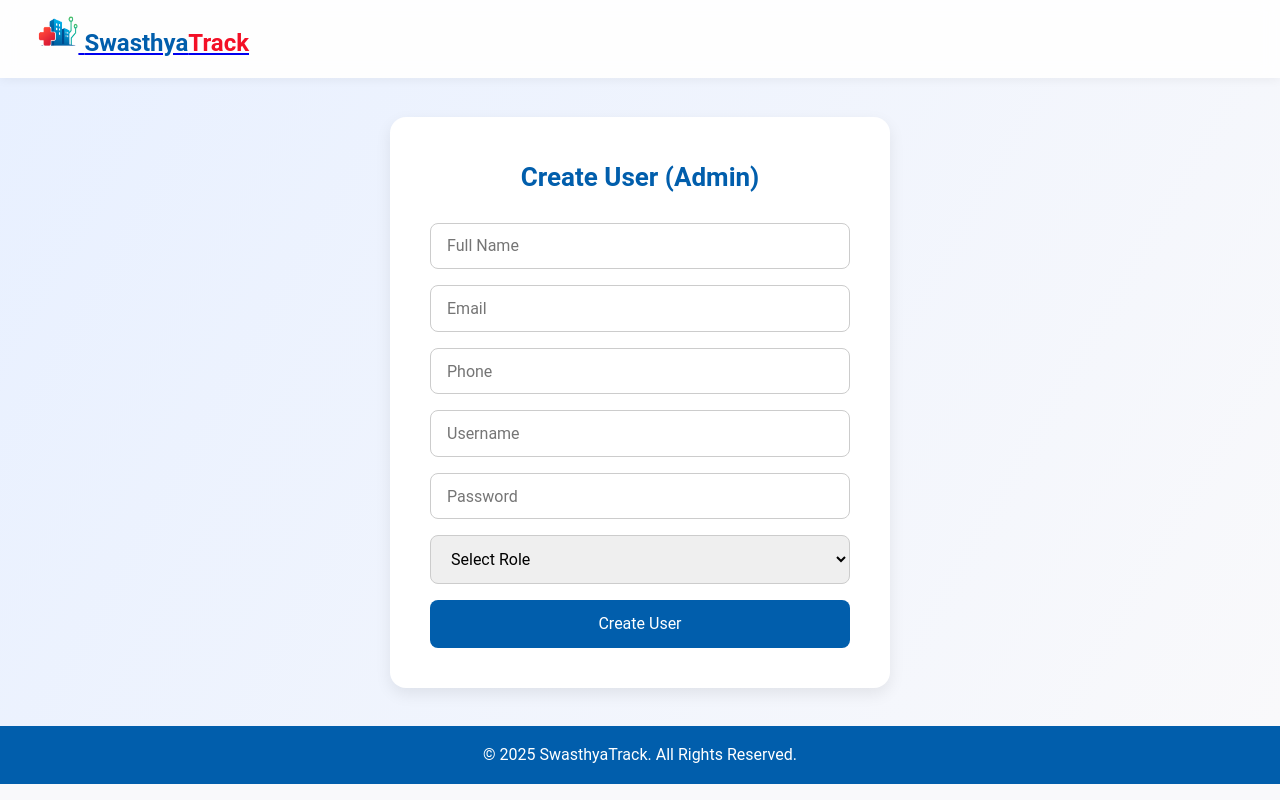
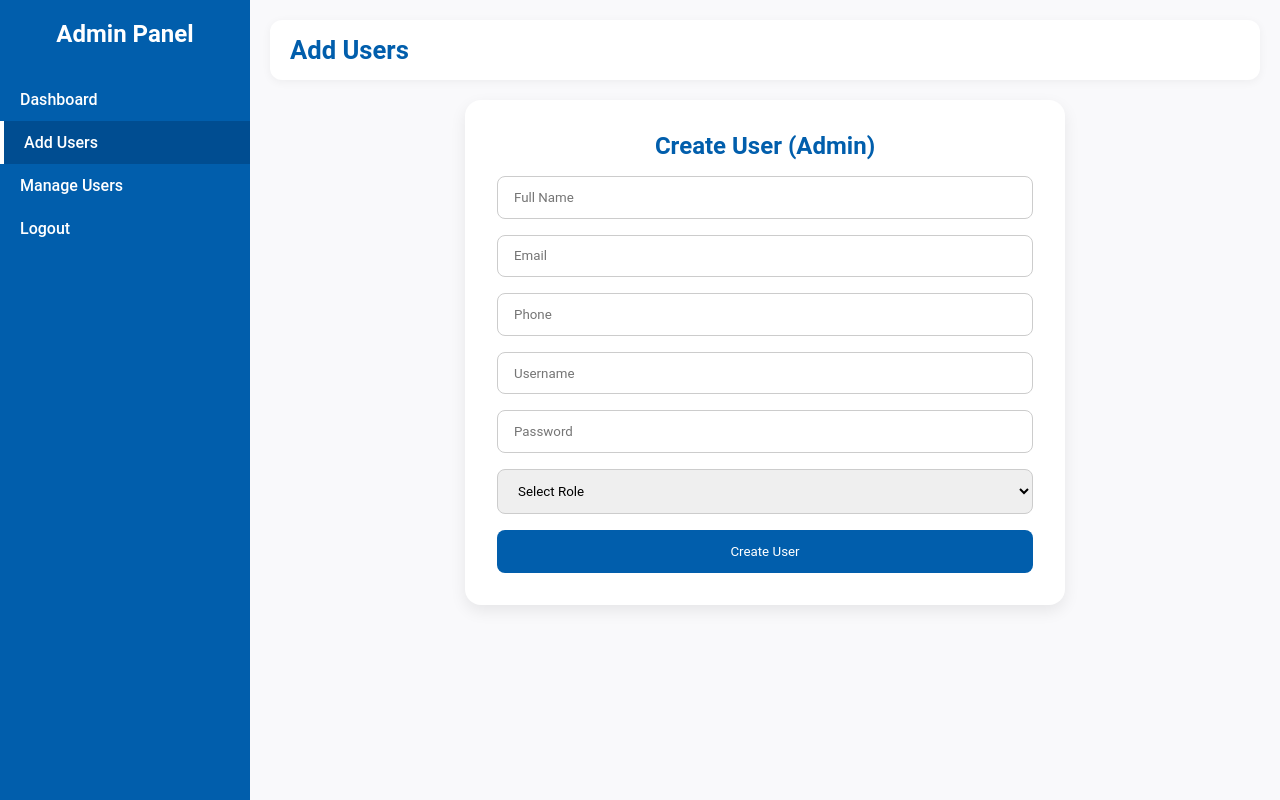
Before and after one commit to UnishRzk/Hospital-Management-System, a PHP site: page /auth/create_user.php in a window 1280 px wide. Run offline with PHP 8.4, Linux system fonts and the light colour scheme; the visitor is signed in with stand-in values (Sample User, id 1); data that the repository does not hold is empty.

Commit message:
Added a module that can manage users

```diff
--- a/src/auth/create_user.php
+++ b/src/auth/create_user.php
@@ -10,352 +10,157 @@ if ($_SESSION['role'] != 'admin') {
     die("Access denied. Only admins can create new users.");
 }
 
-// Check if the form was submitted
+// Handle form submission
 if ($_SERVER["REQUEST_METHOD"] == "POST") {
-    // Collect form input values
     $username = trim($_POST['username']);
-    $password = password_hash($_POST['password'], PASSWORD_DEFAULT); // Hash the password for security
+    $password = password_hash($_POST['password'], PASSWORD_DEFAULT);
     $role     = $_POST['role'];
     $name     = trim($_POST['name']);
     $email    = trim($_POST['email']);
     $phone    = trim($_POST['phone']);
 
-    // These fields are only for doctors
-    $department = null;
-    $designation = null;
-    $council_number = null;
+    $department = !empty($_POST['department']) ? trim($_POST['department']) : null;
+    $designation = !empty($_POST['designation']) ? trim($_POST['designation']) : null;
+    $council_number = !empty($_POST['council_number']) ? trim($_POST['council_number']) : null;
 
-    if (!empty($_POST['department'])) {
-        $department = trim($_POST['department']);
-    }
-    if (!empty($_POST['designation'])) {
-        $designation = trim($_POST['designation']);
-    }
-    if (!empty($_POST['council_number'])) {
-        $council_number = trim($_POST['council_number']);
-    }
-
-    // Start a database transaction (all queries must succeed or everything is undone)
     $conn->begin_transaction();
 
     try {
-        // Insert into the "users" table
         $stmt = $conn->prepare("INSERT INTO users (username, password, role) VALUES (?, ?, ?)");
         $stmt->bind_param("sss", $username, $password, $role);
-
-        if (!$stmt->execute()) {
-            throw new Exception("Could not create user. The username might already exist.");
-        }
-
-        // Get the ID of the newly created user
+        if (!$stmt->execute()) throw new Exception("Could not create user. Username may already exist.");
         $user_id = $stmt->insert_id;
         $stmt->close();
 
-        // Now insert into the role-specific tables
         if ($role == 'doctor') {
-            // Handle photo upload
             $photoFilename = null;
             if (isset($_FILES['photo']) && $_FILES['photo']['error'] === UPLOAD_ERR_OK) {
                 $uploadDir = "../images/doctors/";
-
-                // If the directory does not exist, create it
-                if (!is_dir($uploadDir)) {
-                    mkdir($uploadDir, 0777, true);
-                }
-
-                // Generate a unique filename
+                if (!is_dir($uploadDir)) mkdir($uploadDir, 0777, true);
                 $ext = pathinfo($_FILES['photo']['name'], PATHINFO_EXTENSION);
                 $photoFilename = "doctor_" . time() . "_" . uniqid() . "." . $ext;
                 $targetPath = $uploadDir . $photoFilename;
-
-                // Move the uploaded file to the target folder
                 if (!move_uploaded_file($_FILES['photo']['tmp_name'], $targetPath)) {
                     throw new Exception("Photo upload failed. User not created.");
                 }
             }
 
-            // Insert into the "doctors" table
             $stmt2 = $conn->prepare("INSERT INTO doctors
                 (user_id, name, email, department, designation, council_number, phone, photo)
                 VALUES (?, ?, ?, ?, ?, ?, ?, ?)");
             $stmt2->bind_param("isssssss", $user_id, $name, $email, $department, $designation, $council_number, $phone, $photoFilename);
-
-            if (!$stmt2->execute()) {
-                throw new Exception("Could not create doctor record.");
-            }
-
+            if (!$stmt2->execute()) throw new Exception("Could not create doctor record.");
             $doctor_id = $stmt2->insert_id;
             $stmt2->close();
 
-            // Insert doctor education records if provided
             if (!empty($_POST['degree']) && is_array($_POST['degree'])) {
-                $degrees = $_POST['degree'];
-                $institutions = $_POST['institution'];
-                $years = $_POST['year_of_completion'];
-
-                for ($i = 0; $i < count($degrees); $i++) {
-                    $deg = trim($degrees[$i]);
-                    $inst = trim($institutions[$i]);
-                    $yr = trim($years[$i]);
-
-                    // Only insert if all fields are filled
+                for ($i = 0; $i < count($_POST['degree']); $i++) {
+                    $deg = trim($_POST['degree'][$i]);
+                    $inst = trim($_POST['institution'][$i]);
+                    $yr = trim($_POST['year_of_completion'][$i]);
                     if ($deg != "" && $inst != "" && $yr != "") {
                         $stmt3 = $conn->prepare("INSERT INTO doctor_education
                             (doctor_id, degree, institution, year_of_completion)
                             VALUES (?, ?, ?, ?)");
                         $stmt3->bind_param("isss", $doctor_id, $deg, $inst, $yr);
-
-                        if (!$stmt3->execute()) {
-                            throw new Exception("Could not insert education record.");
-                        }
+                        if (!$stmt3->execute()) throw new Exception("Could not insert education record.");
                         $stmt3->close();
                     }
                 }
             }
-
-        } else if ($role == 'nurse') {
-            // Insert into "nurses" table
+        } elseif ($role == 'nurse') {
             $stmt2 = $conn->prepare("INSERT INTO nurses (user_id, name, email, phone) VALUES (?, ?, ?, ?)");
             $stmt2->bind_param("isss", $user_id, $name, $email, $phone);
-
-            if (!$stmt2->execute()) {
-                throw new Exception("Could not create nurse record.");
-            }
+            if (!$stmt2->execute()) throw new Exception("Could not create nurse record.");
             $stmt2->close();
-
-        } else if ($role == 'admin') {
-            // Insert into "admins" table
+        } elseif ($role == 'admin') {
             $stmt2 = $conn->prepare("INSERT INTO admins (user_id, name, email) VALUES (?, ?, ?)");
             $stmt2->bind_param("iss", $user_id, $name, $email);
-
-            if (!$stmt2->execute()) {
-                throw new Exception("Could not create admin record.");
-            }
+            if (!$stmt2->execute()) throw new Exception("Could not create admin record.");
             $stmt2->close();
         }
 
-        // If everything succeeded, save changes
         $conn->commit();
         $success = "User created successfully.";
-
     } catch (Exception $e) {
-        // If there was any error, undo everything
         $conn->rollback();
         $error = $e->getMessage();
     }
 }
 ?>
 
-
 <!DOCTYPE html>
 <html lang="en">
 <head>
   <meta charset="UTF-8">
-    <title>Create User | SwasthyaTrack</title>
+  <title>Add Users | Admin Panel</title>
+  <meta name="viewport" content="width=device-width, initial-scale=1.0">
   <style>
-        /* === General Reset and Font === */
-        * {
-            margin: 0;
-            padding: 0;
-            box-sizing: border-box;
-            font-family: 'Roboto','Segoe UI', Tahoma, Geneva, Verdana, sans-serif;
-        }
+    * { margin:0; padding:0; box-sizing:border-box; font-family:'Roboto','Segoe UI',sans-serif; }
+    body { display:flex; height:100vh; color:#000; background:#f9f9fb; }
 
-        body {
-            line-height: 1.6;
-            background-color: #f9f9fb;
-            color: #000;
-        }
+    .sidebar { width:250px; background:#015eac; color:#fff; padding:20px 0; display:flex; flex-direction:column; }
+    .sidebar h2 { text-align:center; margin-bottom:30px; font-size:1.5rem; font-weight:bold; }
+    .sidebar a { display:block; padding:12px 20px; color:#fff; text-decoration:none; font-weight:500; }
+    .sidebar a:hover, .sidebar a.active { background:#004d91; border-left:4px solid #fff; }
 
-        /* === Header Styles === */
-        header {
-            display: flex;
-            justify-content: space-between;
-            align-items: center;
-            padding: 1rem 3%;
-            background-color: #ffffffcc; /* semi-transparent white */
-            backdrop-filter: blur(10px); /* adds blur effect */
-            box-shadow: 0 2px 10px rgba(0,0,0,0.05);
-            position: sticky;
-            top: 0;
-            z-index: 1000;
-        }
+    .main { flex:1; padding:20px; overflow-y:auto; }
+    .topbar { background:#fff; padding:15px 20px; border-radius:12px; margin-bottom:20px;
+              display:flex; justify-content:space-between; align-items:center; box-shadow:0 2px 10px rgba(0,0,0,0.05);}
+    .topbar h1 { color:#015eac; font-size:1.6rem; }
+    .menu-toggle { display:none; font-size:1.5rem; cursor:pointer; color:#015eac; }
 
-        .logo {
-            font-size: 1.5rem;
-            font-weight: bold;
-            color: #015eac;
-            display: flex;
-            align-items: center;
-            gap: 0.4rem;
-        }
+    .form-card { background:#fff; padding:2rem; border-radius:16px; box-shadow:0 6px 16px rgba(0,0,0,0.08); max-width:600px; margin:auto; }
+    .form-card h2 { margin-bottom:1rem; font-size:24px; color:#015eac; text-align:center; }
+    .form-card form { display:flex; flex-direction:column; gap:1rem; }
+    .form-card input, .form-card select { padding:0.8rem 1rem; border:1px solid #ccc; border-radius:8px; }
+    .form-card input:focus, .form-card select:focus { border-color:#015eac; outline:none; }
+    .doctor-fields { display:none; flex-direction:column; gap:1rem; }
+    .education-entry { display:flex; flex-direction:column; gap:0.5rem; margin-bottom:1rem; }
+    .add-btn { background:#f0f0f0; border:1px dashed #999; padding:0.6rem; border-radius:6px; cursor:pointer; }
+    .add-btn:hover { background:#e0e0e0; }
+    .create-btn { background:#015eac; color:#fff; border:none; padding:0.9rem; border-radius:8px; cursor:pointer; }
+    .create-btn:hover { background:#1f4fbf; }
+    .message { text-align:center; font-size:0.95rem; }
+    .success { color:green; }
+    .error { color:red; }
 
-        .swasthya-color {
-            color: #015eac;
-        }
-
-        .track-color {
-            color: #f31026;
-        }
-
-        .nav-img {
-            height: 30px;
-            width: 40px;
-            margin-bottom: 5px;
-        }
-
-        /* === Form Section Background === */
-        .form-section {
-            display: flex;
-            justify-content: center;
-            align-items: center;
-            min-height: 81vh;
-            padding: 2rem;
-            background: linear-gradient(120deg, #e8f0ff, #f9f9fb);
-        }
-
-        /* === Form Card === */
-        .form-card {
-            background-color: #fff;
-            padding: 2.5rem;
-            border-radius: 16px;
-            box-shadow: 0 6px 16px rgba(0,0,0,0.08);
-            max-width: 500px;
-            width: 100%;
-        }
-
-        .form-card h2 {
-            margin-bottom: 1.5rem;
-            font-size: 26px;
-            color: #015eac;
-            text-align: center;
-        }
-
-        /* === Input Fields and Select Box === */
-        .form-card form {
-            display: flex;
-            flex-direction: column;
-            gap: 1rem; /* space between inputs */
-        }
-
-        .form-card input,
-        .form-card select {
-            padding: 0.8rem 1rem;
-            border: 1px solid #ccc;
-            border-radius: 8px;
-            font-size: 1rem;
-        }
-
-        .form-card input:focus,
-        .form-card select:focus {
-            border-color: #015eac;
-            outline: none;
-        }
-
-        /* === Doctor Specific Fields === */
-        .doctor-fields {
-            display: none; /* hidden by default */
-            flex-direction: column;
-            gap: 1rem;
-            margin-top: 0.5rem;
-        }
-
-        /* === Education Entries for Doctors === */
-        .education-entry {
-            display: flex;
-            flex-direction: column;
-            gap: 0.5rem;
-            margin-bottom: 1rem;
-        }
-
-        .education-entry input {
-            width: 100%;
-        }
-
-        /* === Add Education Button === */
-        .add-btn {
-            background-color: #f0f0f0;
-            border: 1px dashed #999;
-            padding: 0.6rem;
-            border-radius: 6px;
-            cursor: pointer;
-            font-size: 0.9rem;
-        }
-
-        .add-btn:hover {
-            background-color: #e0e0e0;
-        }
-
-        /* === Submit Button === */
-        .create-btn {
-            background-color: #015eac;
-            color: #fff;
-            border: none;
-            padding: 0.9rem;
-            border-radius: 8px;
-            font-size: 1rem;
-            cursor: pointer;
-        }
-
-        .create-btn:hover {
-            background-color: #1f4fbf;
-        }
-
-        /* === Messages (success / error) === */
-        .message {
-            text-align: center;
-            margin-bottom: 1rem;
-            font-size: 0.95rem;
-        }
-
-        .success {
-            color: green;
-        }
-
-        .error {
-            color: red;
-        }
-
-        /* === Footer === */
-        footer {
-            background-color: #015eac;
-            color: #fff;
-            text-align: center;
-            padding: 1rem;
+    @media(max-width:992px){
+      body { flex-direction:column; }
+      .sidebar { position:fixed; top:0; left:0; height:100%; transform:translateX(-100%); z-index:1000; transition:transform 0.3s; }
+      .sidebar.show { transform:translateX(0); }
+      .menu-toggle { display:block; margin-right:15px; }
+      .topbar { justify-content:flex-start; gap:15px; }
     }
   </style>
 </head>
 <body>
+  <div class="sidebar" id="sidebar">
+    <h2>Admin Panel</h2>
+    <a href="#">Dashboard</a>
+    <a href="#" class="active">Add Users</a>
+    <a href="#">Manage Users</a>
+    <a href="#">Logout</a>
+  </div>
 
-<!-- === Page Header === -->
-<header>
-    <div class="logo">
-        <a href="../index.php">
-            <img class="nav-img" src="../images/nav-logo.png" alt="Logo">
-            <span class="swasthya-color">Swasthya</span><span class="track-color">Track</span>
-        </a>
+  <div class="main">
+    <div class="topbar">
+      <span class="menu-toggle" onclick="toggleSidebar()">☰</span>
+      <h1>Add Users</h1>
     </div>
-</header>
 
-<!-- === Main Form Section === -->
-<section class="form-section">
     <div class="form-card">
       <h2>Create User (Admin)</h2>
+      <?php if (!empty($success)) echo "<p class='message success'>$success</p>"; ?>
+      <?php if (!empty($error)) echo "<p class='message error'>$error</p>"; ?>
 
-        <!-- Show success or error messages -->
-        <?php if (!empty($success)) { echo "<p class='message success'>$success</p>"; } ?>
-        <?php if (!empty($error)) { echo "<p class='message error'>$error</p>"; } ?>
-
-        <!-- User Creation Form -->
       <form method="POST" enctype="multipart/form-data">
-            <!-- Common fields -->
         <input type="text" name="name" placeholder="Full Name" required>
         <input type="email" name="email" placeholder="Email" required>
         <input type="text" name="phone" placeholder="Phone">
         <input type="text" name="username" placeholder="Username" required>
         <input type="password" name="password" placeholder="Password" required>
 
-            <!-- Role selection -->
         <select name="role" id="roleSelect" required onchange="toggleDoctorFields()">
           <option value="">Select Role</option>
           <option value="admin">Admin</option>
@@ -363,16 +168,13 @@ if ($_SERVER["REQUEST_METHOD"] == "POST") {
           <option value="nurse">Nurse</option>
         </select>
 
-            <!-- === Doctor Fields (shown only if Doctor is selected) === -->
         <div id="doctorFields" class="doctor-fields">
           <input type="text" name="department" placeholder="Department">
           <input type="text" name="designation" placeholder="Designation">
           <input type="text" name="council_number" placeholder="Council Number">
-
           <label>Profile Photo:</label>
           <input type="file" name="photo" accept="image/*">
 
-                <!-- Doctor Education Section -->
           <h4>Educational Qualification</h4>
           <div id="educationWrapper">
             <div class="education-entry">
@@ -384,44 +186,28 @@ if ($_SERVER["REQUEST_METHOD"] == "POST") {
           <button type="button" class="add-btn" onclick="addEducation()">+ Add Education</button>
         </div>
 
-            <!-- Submit Button -->
         <button type="submit" class="create-btn">Create User</button>
       </form>
     </div>
-</section>
+  </div>
 
-<!-- === Footer === -->
-<footer>
-    <p>&copy; 2025 SwasthyaTrack. All Rights Reserved.</p>
-</footer>
-
-<!-- === JavaScript Functions === -->
 <script>
+function toggleSidebar() {
+  document.getElementById("sidebar").classList.toggle("show");
+}
 function toggleDoctorFields() {
-    // Show doctor-specific fields only when "Doctor" is selected
   const role = document.getElementById("roleSelect").value;
-    const doctorFields = document.getElementById("doctorFields");
-
-    if (role === "doctor") {
-        doctorFields.style.display = "flex";
-    } else {
-        doctorFields.style.display = "none";
+  document.getElementById("doctorFields").style.display = (role === "doctor") ? "flex" : "none";
 }
-}
-
 function addEducation() {
-    // Add a new set of education input fields
   const wrapper = document.getElementById("educationWrapper");
-
   const div = document.createElement("div");
   div.classList.add("education-entry");
-
   div.innerHTML = `
     <input type="text" name="degree[]" placeholder="Degree (e.g., MBBS, MD)">
     <input type="text" name="institution[]" placeholder="Institution (e.g., Harvard)">
     <input type="number" name="year_of_completion[]" placeholder="Year (YYYY)" min="1900" max="2099">
   `;
-
   wrapper.appendChild(div);
 }
 </script>
```
Also changed, not shown: src/auth/manage_users.php (added, +249 -0 lines). Lines whose indentation alone changed are shown as unchanged.
